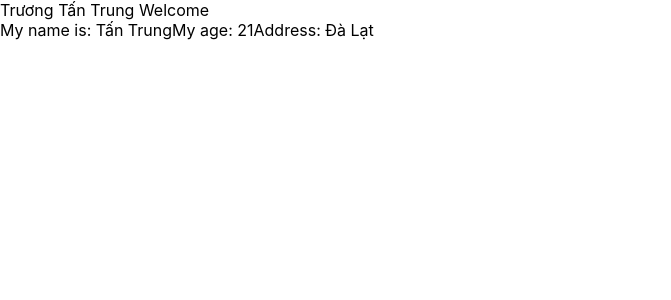
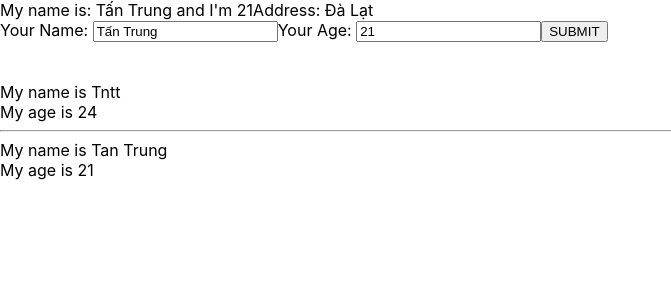
Before and after one commit to trungtt2162/react-ultimate-udemy, a React (Create React App) app: page / in a window 1280 px wide. Shown: the top 300 px of the page, without its empty margins (0-671 px from the left). Built offline with nearby package versions, Linux system fonts and the light colour scheme.

Commit message:
25/08/23

```diff
--- a/src/App.js
+++ b/src/App.js
@@ -9,7 +9,6 @@
   render() {
     return (
       <div>
-        Trương Tấn Trung Welcome
         <MyComponent></MyComponent>
       </div>
     );
--- /dev/null
+++ b/src/components/DisplayInfo.js
@@ -0,0 +1,16 @@
+import React from "react";
+
+class DisplayInfo extends React.Component {
+    render() {
+        console.log(this.props)
+        const { name, age } = this.props;
+        return (
+            <div>
+                <div>My name is {name}</div>
+                <div>My age is {age}</div>
+            </div>
+        );
+    }
+}
+
+export default DisplayInfo;
--- a/src/components/MyComponent.js
+++ b/src/components/MyComponent.js
@@ -1,17 +1,30 @@
 import React from "react";
+import UserInfo from "./UserInfo";
+import DisplayInfo from "./DisplayInfo";
 
 class MyComponent extends React.Component {
-    state = {
-        name: 'Tấn Trung',
-        age: 21,
-        address: 'Đà Lạt'
-    }
     render() {
         return (
             <div>
-                My name is: {this.state.name}
-                My age: {this.state.age}
-                Address: {this.state.address}
+                {/* <button onClick={(event) => { this.handleClick(event) }}>UPDATE</button> */}
+                {/* <form onSubmit={(event) => { this.handleOnSubmit(event) }}>
+                    <label>Your Name: </label>
+                    <input
+                        value={this.state.name}
+                        type="TEXT"
+                        onChange={(event) => { this.handleOnChangeInput(event) }} />
+                    <label>Your Age: </label>
+                    <input
+                        value={this.state.age}
+                        type="TEXT"
+                        onChange={(event) => { this.handleOnChangeAge(event) }} />
+                    <button>SUBMIT</button>
+                </form> */}
+                <UserInfo></UserInfo>
+                <br /><br />
+                <DisplayInfo name="Tntt" age="24" />
+                <hr />
+                <DisplayInfo name="Tan Trung" age="21" />
             </div>
 
         );
--- /dev/null
+++ b/src/components/UserInfo.js
@@ -0,0 +1,62 @@
+import React from "react";
+class UserInfo extends React.Component {
+    state = {
+        name: 'Tấn Trung',
+        age: 21,
+        address: 'Đà Lạt'
+    }
+    // handleClick(event) {
+    //     console.log(this.state.name)
+    //     this.setState(
+    //         {
+    //             name: 'Truong Tan Trung',
+    //             age: Math.floor((Math.random() * 100) + 1)
+    //         }
+    //     );
+    // }
+    // handleOnMouseOver = (event) => () {
+    //     console.log(event.pageX);
+    // }
+    handleOnChangeInput = (event) => {
+        this.setState(
+            {
+                name: event.target.value,
+            }
+        );
+    }
+    handleOnChangeAge = (event) => {
+        this.setState(
+            {
+                age: event.target.value,
+            }
+        );
+    }
+    handleOnSubmit = (event) => {
+        event.preventDefault();
+        console.log(this.state)
+    }
+    render() {
+        return (
+            <div>
+                My name is: {this.state.name} and I'm  {this.state.age}
+                Address: {this.state.address}
+                {/* <button onClick={(event) => { this.handleClick(event) }}>UPDATE</button> */}
+                <form onSubmit={(event) => { this.handleOnSubmit(event) }}>
+                    <label>Your Name: </label>
+                    <input
+                        value={this.state.name}
+                        type="TEXT"
+                        onChange={(event) => { this.handleOnChangeInput(event) }} />
+                    <label>Your Age: </label>
+                    <input
+                        value={this.state.age}
+                        type="TEXT"
+                        onChange={(event) => { this.handleOnChangeAge(event) }} />
+                    <button>SUBMIT</button>
+                </form>
+            </div>
+        )
+    }
+}
+
+export default UserInfo;
```
